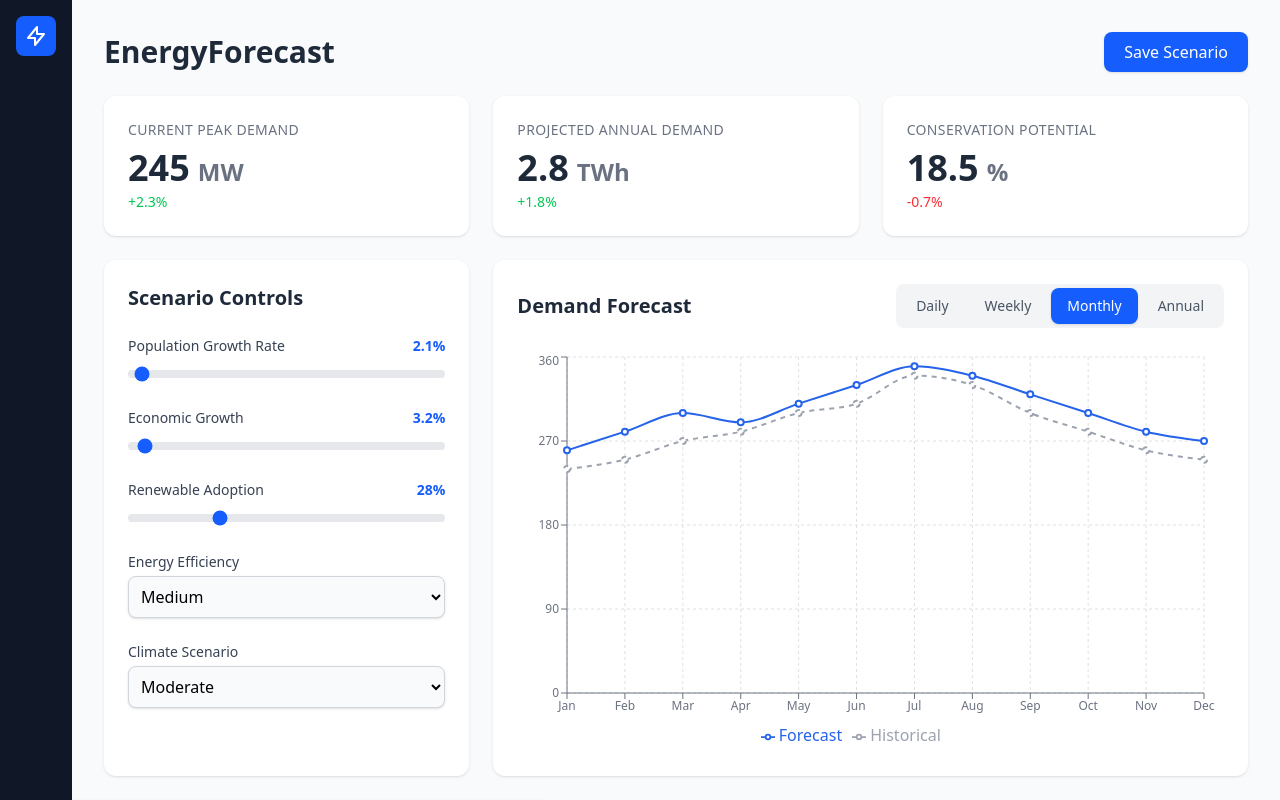
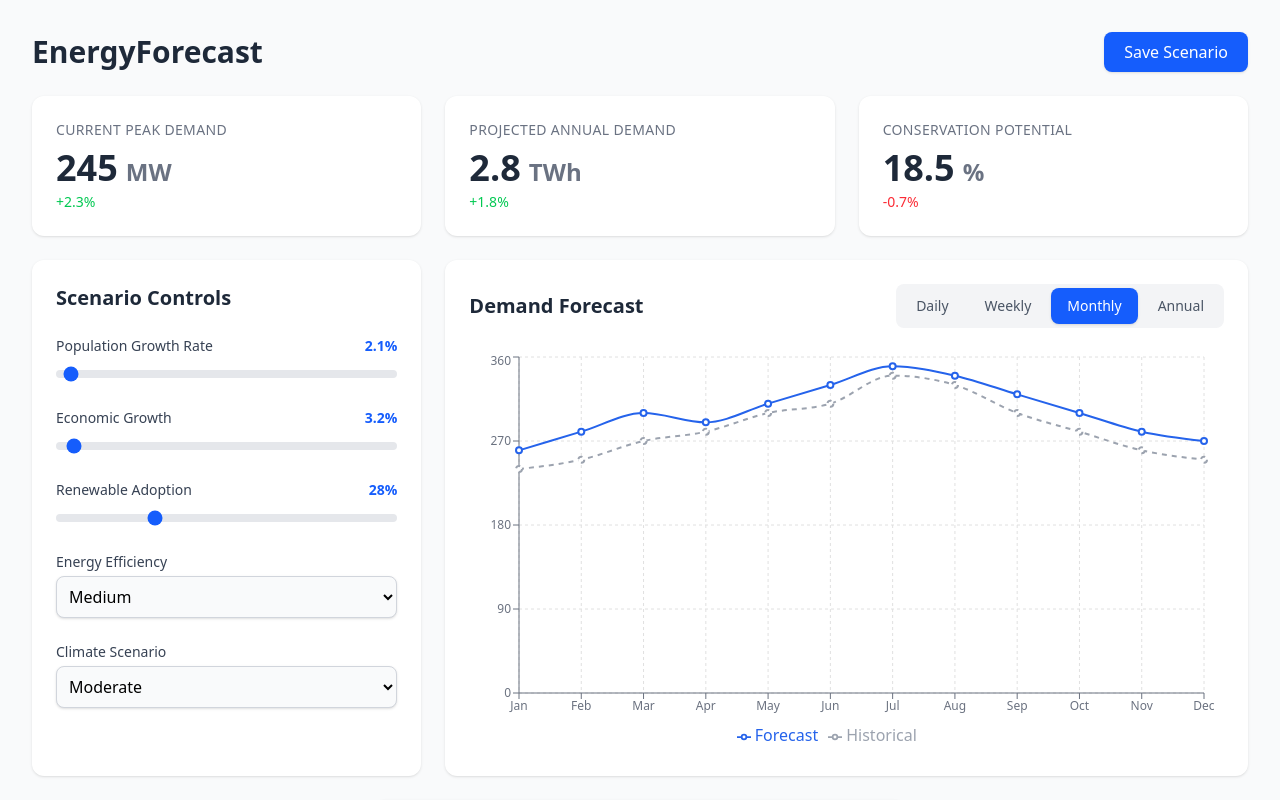
Before and after one commit to Mahammed-Sharief-Shaik/D3_Matrix, a React app in the folder frontend/: page / in a window 1280 px wide. Built offline with nearby package versions, Linux system fonts and the light colour scheme; the HTML template or start-up script is replaced by a standard one.

Commit message:
Sidebar removal and parameter chart alignment fix

```diff
--- a/frontend/src/App.jsx
+++ b/frontend/src/App.jsx
@@ -1,11 +1,10 @@
 // src/App.js
-import React from 'react';
-import Sidebar from './components/Sidebar';
-import Header from './components/Header';
-import KpiCard from './components/KpiCard';
-import ScenarioControls from './components/ScenarioControls';
-import DemandForecast from './components/DemandForecast';
-import ParameterChart from './components/parameterChart';
+import React from "react";
+import Header from "./components/Header";
+import KpiCard from "./components/KpiCard";
+import ScenarioControls from "./components/ScenarioControls";
+import DemandForecast from "./components/DemandForecast";
+import ParameterChart from "./components/parameterChart";
 
 function App() {
   // This data would come from your backend API
@@ -20,7 +19,7 @@ function App() {
 
   return (
     <div className="flex h-screen bg-gray-50">
-      <Sidebar />
+      {/* <Sidebar /> */}
 
       {/* Main Content Area */}
       <main className="flex-1 p-8 overflow-y-auto">
@@ -50,7 +49,6 @@ function App() {
 
         {/* Main Dashboard Grid */}
         <div className="grid grid-cols-1 lg:grid-cols-3 gap-6">
-
           {/* Left Column: Controls */}
           <div className="lg:col-span-1">
             <ScenarioControls />
@@ -60,8 +58,8 @@ function App() {
           <div className="lg:col-span-2">
             <DemandForecast />
           </div>
-          <div className="min-h-screen bg-gray-50 flex flex-col items-center justify-center">
-      <ParameterChart/>
+          <div className="lg:col-span-3 min-h-screen bg-gray-50 flex flex-col items-center justify-center">
+            <ParameterChart />
           </div>
         </div>
       </main>
--- a/frontend/src/components/Sidebar.jsx
+++ /dev/null
@@ -1,19 +0,0 @@
-// src/components/Sidebar.js
-import React from 'react';
-import { HiOutlineLightningBolt } from 'react-icons/hi'; // Example icon
-
-const Sidebar = () => {
-  return (
-    <div className="w-18 bg-gray-900 h-screen p-4 flex flex-col items-center">
-      {/* Logo Placeholder */}
-      <div className="w-10 h-10 bg-blue-600 rounded-lg flex items-center justify-center text-white font-bold text-xl mb-8">
-        {/* You could use an icon here */}
-        <HiOutlineLightningBolt size={24} />
-      </div>
-
-      {/* Other nav icons could go here */}
-    </div>
-  );
-};
-
-export default Sidebar;
```
